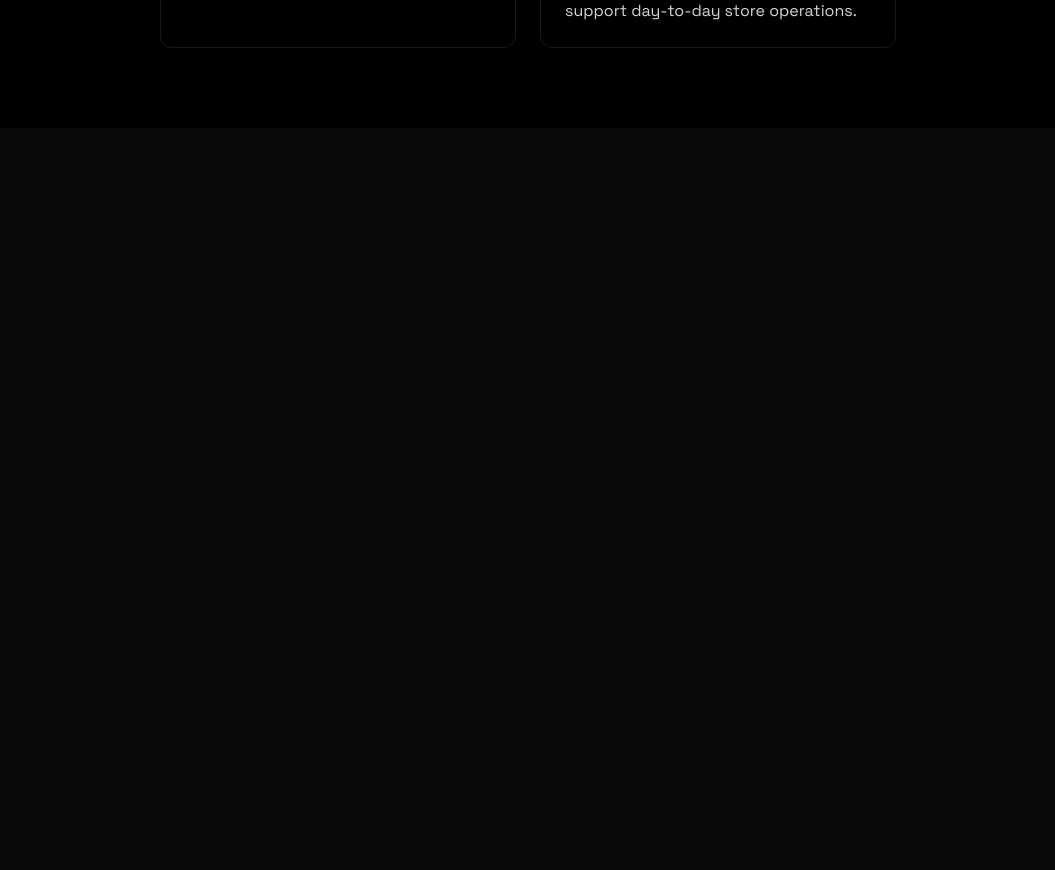
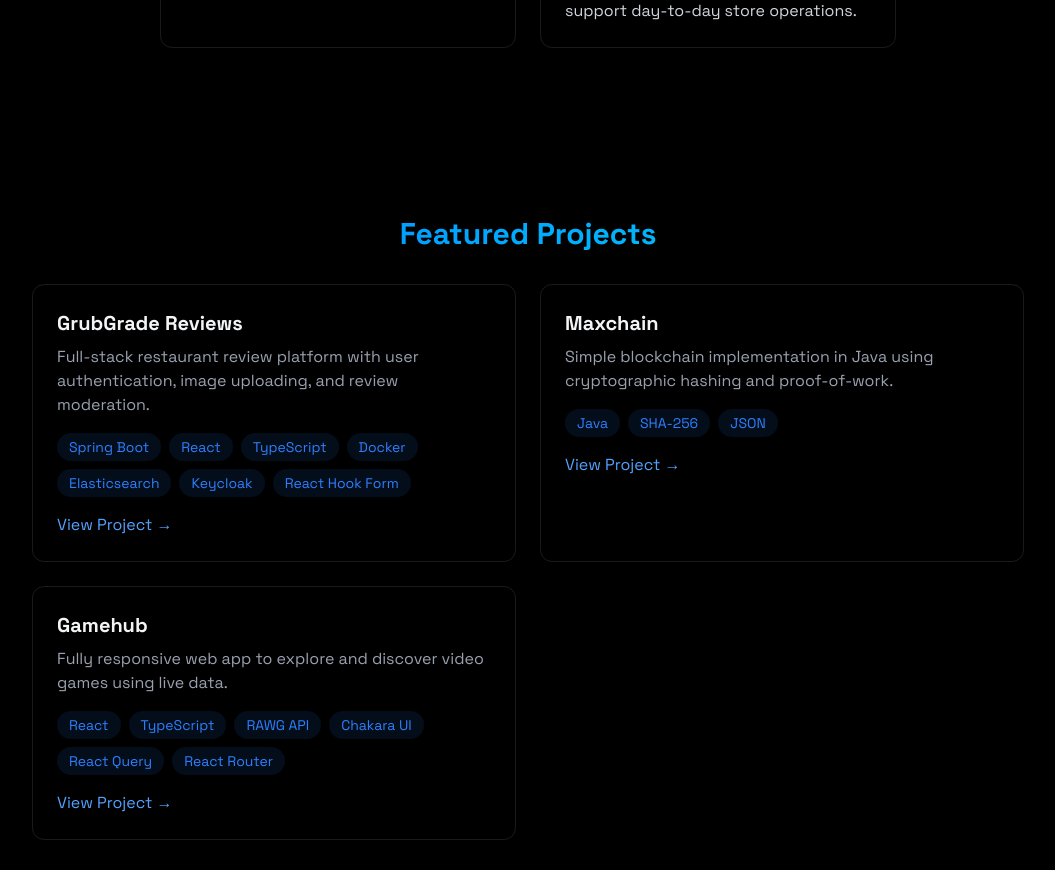
Before and after one commit to maxeagan22/maxeagan-portfolio, a React (Vite) app in the folder maxeagan-portfolio/: page / in a window 1280 px wide. Shown: the part 1840-2710 px from the top of the page, without its empty margins (112-1167 px from the left). Before the commit the page ends 1968 px from the top, so only its background shows below. Built offline with nearby package versions, Linux system fonts and the light colour scheme.

Commit message:
Add featured projects section

```diff
--- a/maxeagan-portfolio/src/App.jsx
+++ b/maxeagan-portfolio/src/App.jsx
@@ -5,6 +5,7 @@
 import { MobileMenu } from "./components/MobileMenu";
 import { Home } from "./components/sections/Home";
 import { About } from "./components/sections/About";
+import { Projects } from "./components/sections/Projects";
 
 function App() {
   const [isLoaded, setIsLoaded] = useState(false);
@@ -22,6 +23,7 @@
         <MobileMenu menuOpen={menuOpen} setMenuOpen={setMenuOpen} />
         <Home />
         <About />
+        <Projects />
       </div>
     </>
   );
--- a/maxeagan-portfolio/src/components/sections/Projects.jsx
+++ b/maxeagan-portfolio/src/components/sections/Projects.jsx
@@ -0,0 +1,109 @@
+import { RevealOnScroll } from "../RevealOnScroll";
+
+export const Projects = () => {
+  return (
+    <section
+      id="projects"
+      className="min-h-screen flex items-center justify-center py-20"
+    >
+      <RevealOnScroll>
+        <div className="max-w-5xl mx-auto px-4">
+          <h2 className="text-3xl font-bold mb-8 bg-gradient-to-r from-blue-500 to-cyan-400 bg-clip-text text-transparent text-center">
+            Featured Projects
+          </h2>
+          <div className="grid grid-cols-1 md:grid-cols-2 gap-6">
+            {/* GrubGrade Reviews */}
+            <div className="p-6 rounded-xl border border-white/10 hover:-translate-y-1 hover:border-blue-500/30 hover:shadow transition-all">
+              <h3 className="text-xl font-bold mb-2">GrubGrade Reviews</h3>
+              <p className="text-gray-400 mb-4">
+                Full-stack restaurant review platform with user authentication,
+                image uploading, and review moderation.
+              </p>
+              <div className="flex flex-wrap gap-2 mb-4">
+                {[
+                  "Spring Boot",
+                  "React",
+                  "TypeScript",
+                  "Docker",
+                  "Elasticsearch",
+                  "Keycloak",
+                  "React Hook Form",
+                ].map((tech, key) => (
+                  <span
+                    key={key}
+                    className="bg-blue-500/10 text-blue-500 py-1 px-3 rounded-full text-sm hover:bg-blue-500/20 hover:shadow transition"
+                  >
+                    {tech}
+                  </span>
+                ))}
+              </div>
+              <a
+                href="#"
+                className="text-blue-400 hover:text-blue-300 transition-colors my-4"
+              >
+                View Project →
+              </a>
+            </div>
+
+            {/* Maxchain */}
+            <div className="p-6 rounded-xl border border-white/10 hover:-translate-y-1 hover:border-blue-500/30 hover:shadow transition-all">
+              <h3 className="text-xl font-bold mb-2">Maxchain</h3>
+              <p className="text-gray-400 mb-4">
+                Simple blockchain implementation in Java using cryptographic
+                hashing and proof-of-work.
+              </p>
+              <div className="flex flex-wrap gap-2 mb-4">
+                {["Java", "SHA-256", "JSON"].map((tech, key) => (
+                  <span
+                    key={key}
+                    className="bg-blue-500/10 text-blue-500 py-1 px-3 rounded-full text-sm hover:bg-blue-500/20 hover:shadow transition"
+                  >
+                    {tech}
+                  </span>
+                ))}
+              </div>
+              <a
+                href="#"
+                className="text-blue-400 hover:text-blue-300 transition-colors my-4"
+              >
+                View Project →
+              </a>
+            </div>
+
+            {/* Gamehub */}
+            <div className="p-6 rounded-xl border border-white/10 hover:-translate-y-1 hover:border-blue-500/30 hover:shadow transition-all">
+              <h3 className="text-xl font-bold mb-2">Gamehub</h3>
+              <p className="text-gray-400 mb-4">
+                Fully responsive web app to explore and discover video games
+                using live data.
+              </p>
+              <div className="flex flex-wrap gap-2 mb-4">
+                {[
+                  "React",
+                  "TypeScript",
+                  "RAWG API",
+                  "Chakara UI",
+                  "React Query",
+                  "React Router",
+                ].map((tech, key) => (
+                  <span
+                    key={key}
+                    className="bg-blue-500/10 text-blue-500 py-1 px-3 rounded-full text-sm hover:bg-blue-500/20 hover:shadow transition"
+                  >
+                    {tech}
+                  </span>
+                ))}
+              </div>
+              <a
+                href="#"
+                className="text-blue-400 hover:text-blue-300 transition-colors my-4"
+              >
+                View Project →
+              </a>
+            </div>
+          </div>
+        </div>
+      </RevealOnScroll>
+    </section>
+  );
+};
```
